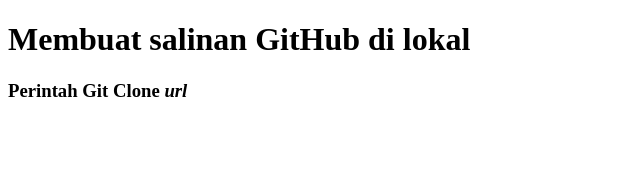
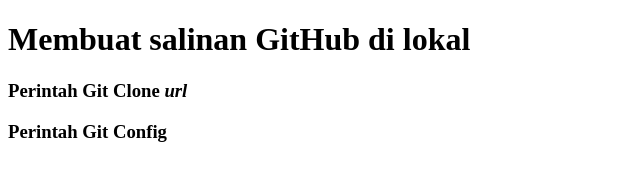
Before and after one commit to IqraAisyahh/hello_world, a plain HTML site: page index.html in a window 1280 px wide. Shown: the whole page, without its empty margins (0-640 px from the left). Drawn offline with Linux system fonts and the light colour scheme.

Commit message:
Menambah baris "git config"

```diff
--- a/index.html
+++ b/index.html
@@ -6,5 +6,6 @@
 <body>
 <h1>Membuat salinan GitHub di lokal</h1>
 <h3>Perintah Git Clone<i> url</i></h3>
+<h3>Perintah Git Config</h3>
 </body>
 </html>
```
